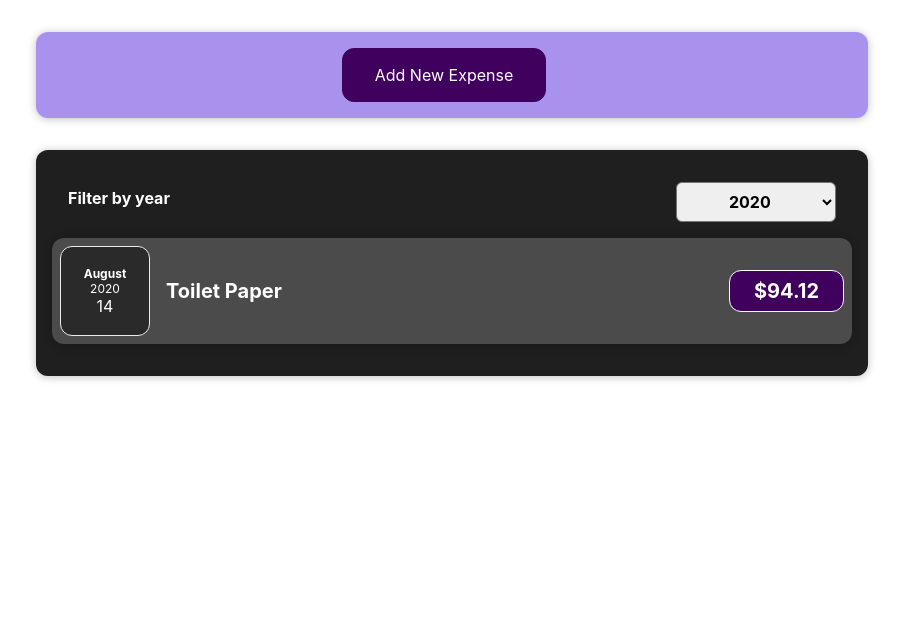
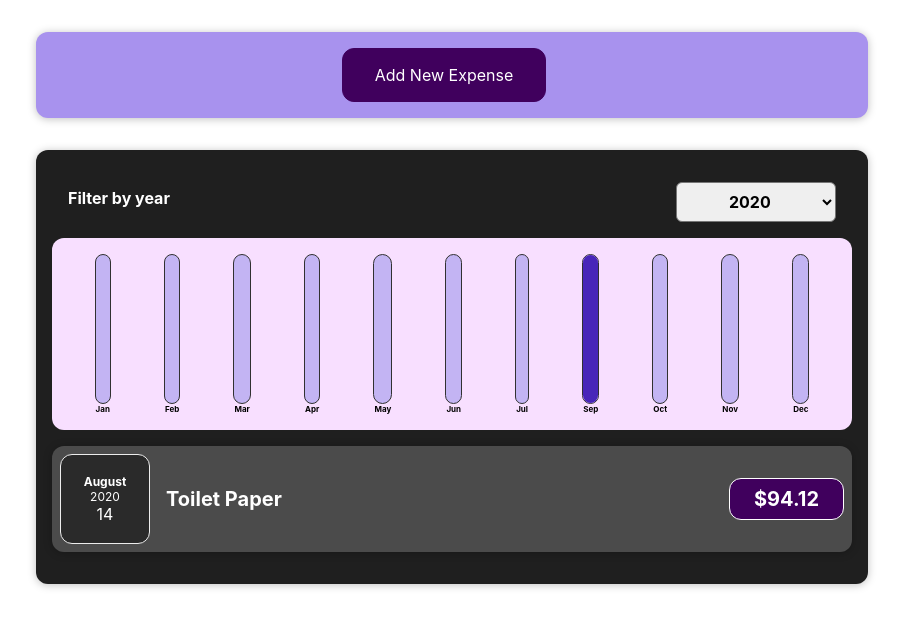
Before and after one commit to IskraKate/React-The-Complete-Guide, a React (Create React App) app: page / in a window 1280 px wide. Shown: the top 628 px of the page, without its empty margins (188-1091 px from the left). Built offline with nearby package versions, Linux system fonts and the light colour scheme.

Commit message:
adding chart

```diff
--- /dev/null
+++ b/src/components/Chart/Chart.css
@@ -0,0 +1,9 @@
+.chart {
+  padding: 1rem;
+  border-radius: 12px;
+  background-color: #f8dfff;
+  text-align: center;
+  display: flex;
+  justify-content: space-around;
+  height: 10rem;
+}
--- /dev/null
+++ b/src/components/Chart/Chart.js
@@ -0,0 +1,23 @@
+import React from "react"
+import "./Chart.css"
+import ChartBar from "./ChartBar"
+
+const Chart = (props) => {
+  const dataPointsValues = props.dataPoints.map((dataPoint) => dataPoint.value)
+  const totalMaximum = Math.max(...dataPointsValues)
+
+  return (
+    <div className="chart">
+      {props.dataPoints.map((dataPoint) => (
+        <ChartBar
+          key={dataPoint.label}
+          value={dataPoint.value}
+          maxValue={totalMaximum}
+          label={dataPoint.label}
+        />
+      ))}
+    </div>
+  )
+}
+
+export default Chart
--- /dev/null
+++ b/src/components/Chart/ChartBar.css
@@ -0,0 +1,30 @@
+.chart-bar {
+  height: 100%;
+  display: flex;
+  flex-direction: column;
+  align-items: center;
+}
+
+.chart-bar__inner {
+  height: 100%;
+  width: 100%;
+  border: 1px solid #313131;
+  border-radius: 12px;
+  background-color: #c3b4f3;
+  overflow: hidden;
+  display: flex;
+  flex-direction: column;
+  justify-content: flex-end;
+}
+
+.chart-bar__fill {
+  background-color: #4826b9;
+  width: 100%;
+  transition: all 0.3s ease-out;
+}
+
+.chart-bar__label {
+  font-weight: bold;
+  font-size: 0.5rem;
+  text-align: center;
+}
--- /dev/null
+++ b/src/components/Chart/ChartBar.js
@@ -0,0 +1,23 @@
+import React from "react"
+import "./ChartBar.css"
+
+const ChartBar = (props) => {
+  let barFillHeight = "0%"
+
+  if (props.maxValue > 0) {
+    barFillHeight = Math.round((props.value / props.maxValue) * 100) + "%"
+  }
+  return (
+    <div className="chart-bar">
+      <div className="chart-bar__inner">
+        <div
+          className="chart-bar__fill"
+          style={{ height: barFillHeight }}
+        ></div>
+      </div>
+      <div className="chart-bar__label">{props.label}</div>
+    </div>
+  )
+}
+
+export default ChartBar
--- a/src/components/Expenses/Expenses.js
+++ b/src/components/Expenses/Expenses.js
@@ -3,6 +3,7 @@
 import Card from "../UI/Card"
 import ExpensesFilter from "./ExpensesFilter"
 import ExpensesList from "./ExpensesList"
+import ExpensesChart from './ExpensesChart'
 
 const Expenses = (props) => {
   const [filteredYear, setFilteredYear] = useState("2020")
@@ -22,6 +23,7 @@
           selected={filteredYear}
           onChangeFilter={filterChangeHandler}
         />
+        <ExpensesChart expenses={filteredExpenses}/>
         <ExpensesList items={filteredExpenses}/>
       </Card>
     </div>
--- /dev/null
+++ b/src/components/Expenses/ExpensesChart.js
@@ -0,0 +1,28 @@
+import React from "react"
+
+import Chart from "../Chart/Chart"
+
+const ExpensesChart = (props) => {
+  const chartDataPoints = [
+    { label: "Jan", value: 0 },
+    { label: "Feb", value: 0 },
+    { label: "Mar", value: 0 },
+    { label: "Apr", value: 0 },
+    { label: "May", value: 0 },
+    { label: "Jun", value: 0 },
+    { label: "Jul", value: 0 },
+    { label: "Sep", value: 0 },
+    { label: "Oct", value: 0 },
+    { label: "Nov", value: 0 },
+    { label: "Dec", value: 0 },
+  ]
+
+  for (const expense of props.expenses) {
+    const expenseMonth = expense.date.getMonth()
+    chartDataPoints[expenseMonth].value += expense.amount
+  }
+
+  return <Chart dataPoints={chartDataPoints}/>
+}
+
+export default ExpensesChart
--- a/src/components/NewExpense/ExpenseForm.js
+++ b/src/components/NewExpense/ExpenseForm.js
@@ -31,7 +31,7 @@
     event.preventDefault()
     const expenseData = {
       title: userInput.enteredTitle,
-      amount: userInput.enteredAmount,
+      amount: +userInput.enteredAmount,
       date: new Date(userInput.enteredDate),
     }
     props.onSaveExpenseData(expenseData)
```
